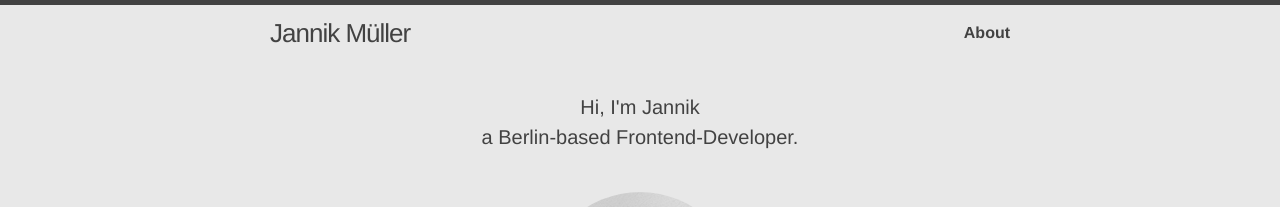
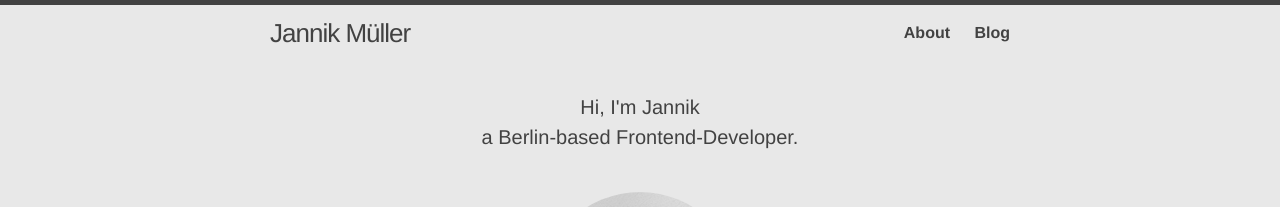
Before and after one commit to jnnklhmnn/jannikmueller-blog, a Jekyll site: the page built from index.html, in a window 1280 px wide. Shown: the top 207 px of the page. Built offline with Jekyll 4.4.1, drawn with Linux system fonts in a browser that asks for light colours.

Commit message:
edited header

```diff
--- a/_includes/header.html
+++ b/_includes/header.html
@@ -15,8 +15,8 @@
 
       <div class="trigger">
 				<a class="page-link" href="/about">About</a>
-<!--         <a class="page-link" href="/Blog">Blog</a>
-        <a class="page-link" href="/Projects">Projects</a> -->
+        <a class="page-link" href="/Blog">Blog</a>
+        <!--  <a class="page-link" href="/Projects">Projects</a> -->
       </div>
     </nav>
 
```
